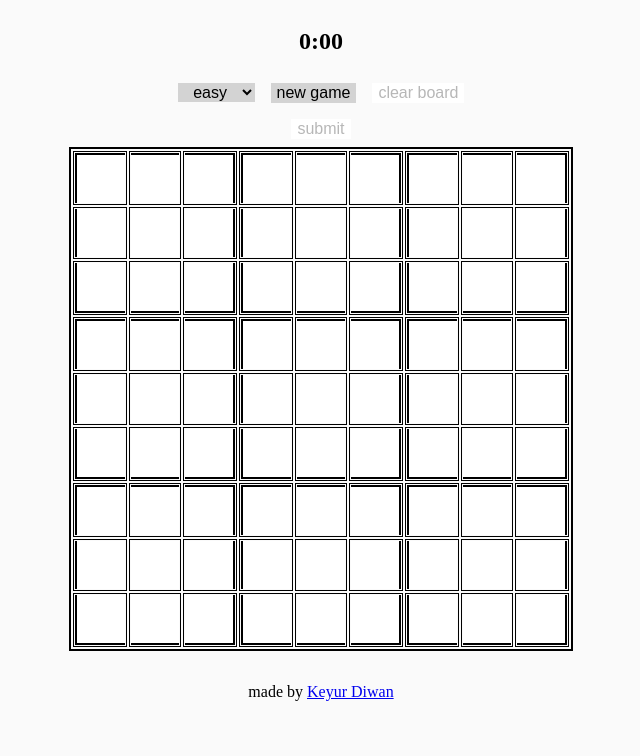
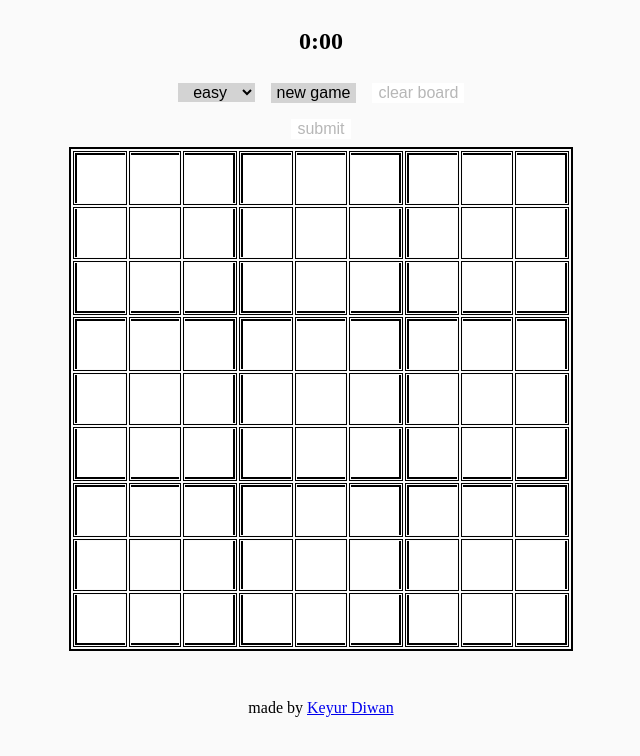
Before and after one commit to KeyurDiwan/sudoku-game, a plain HTML site: page index.html in a window 1280 px wide. Shown: the whole page, without its empty margins (319-959 px from the left). Drawn offline with Linux system fonts and the light colour scheme.

Commit message:
change title

```diff
--- a/index.html
+++ b/index.html
@@ -1,7 +1,7 @@
 <!DOCTYPE html>
 <html lang="en">
     <head>
-        <title>SUDOKU</title>
+        <title>Sudoku Game</title>
         <meta name="viewport" content="width=device-width, initial-scale=1.0">
         <link rel="stylesheet" href="style.css">
         <script src="sudoku.js"></script>
@@ -165,7 +165,7 @@
 
           </div>
           <div class="footer">
-            made by <a href="https://www.linkedin.com/in/keyur-diwan-889a59189/">Keyur Diwan</a>
+           <p> made by <a href="https://www.linkedin.com/in/keyur-diwan-889a59189/">Keyur Diwan</a> </p>
           </div>
     </body>
 </html>
```
